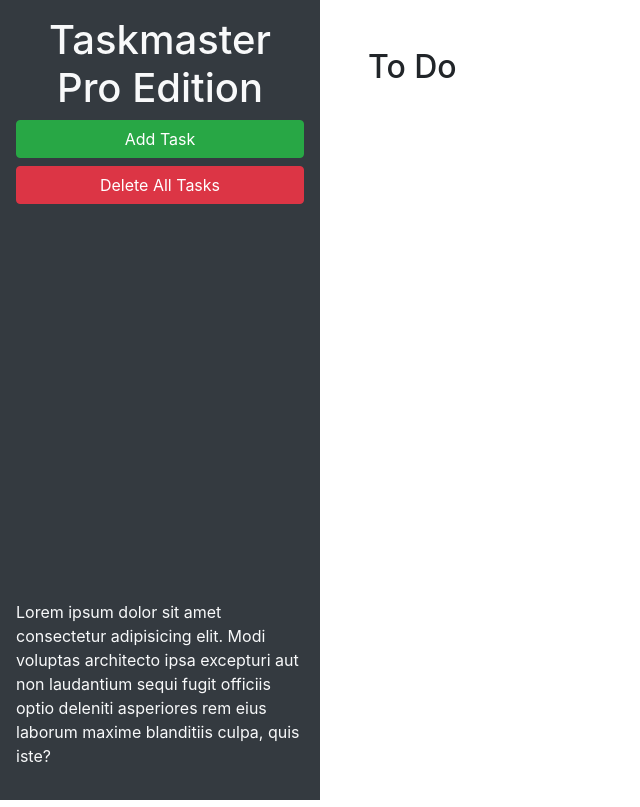
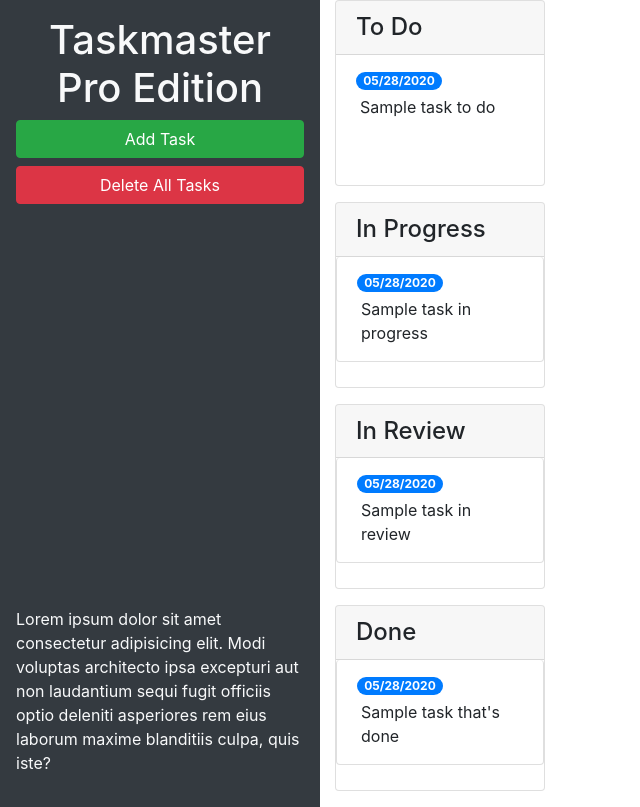
Before and after one commit to Dknowles44/pro-taskmaster, a plain HTML site: page taskmaster-starter/index.html in a window 1280 px wide. Shown: the whole page, without its empty margins (0-640 px from the left). Drawn offline with nearby package versions, Linux system fonts and the light colour scheme.

Commit message:
added columns and updated modal

```diff
--- a/taskmaster-starter/index.html
+++ b/taskmaster-starter/index.html
@@ -24,9 +24,60 @@
       </p>
     </header>
     <main class="col-12 col-lg-9">
-      <div class="m-5">
-        <h2>To Do</h2>
-        <ul id="list-toDo" class="list-group"> </ul>
+      <div class="col-12 col-md-6 col-xl-3 mb-3">
+        <div class="card">
+          <h4 class="card-header">
+            To Do
+          </h4>
+          <ul id="list-toDo" class="list-group list-group-flush">
+            <li class="list-group-item">
+              <span class="badge badge-primary badge-pill">05/28/2020</span>
+              <p class="m-1">Sample task to do</p>
+            </li>
+          </ul>
+        </div>
+      </div>
+        <!-- todo end -->
+  <!-- in progress start -->
+
+  <div class="col-12 col-md-6 col-xl-3 mb-3">
+    <div class="card">
+    <h4 class="card-header">In Progress</h4>
+    <ul id="list-inProgress" class="list-group">
+      <li class="list-group-item">
+        <span class="badge badge-primary badge-pill">05/28/2020</span>
+        <p class="m-1">Sample task in progress</p>
+      </li>
+    </ul>
+    </div>
+  </div>
+  <!-- in progress end -->
+<!-- in review start -->
+<div class="col-12 col-md-6 col-xl-3 mb-3">
+  <div class="card">
+  <h4 class="card-header">In Review</h4>
+  <ul id="list-inReview" class="list-group">
+    <li class="list-group-item">
+      <span class="badge badge-primary badge-pill">05/28/2020</span>
+      <p class="m-1">Sample task in review</p>
+    </li>
+  </ul>
+  </div>
+</div>
+<!-- in review end -->
+<!-- done start -->
+<div class="col-12 col-md-6 col-xl-3 mb-3">
+  <div class="card">
+  <h4 class="card-header">Done</h4>
+  <ul id="list-done" class="list-group">
+    <li class="list-group-item">
+      <span class="badge badge-primary badge-pill">05/28/2020</span>
+      <p class="m-1">Sample task that's done</p>
+    </li>
+  </ul>
+  </div>
+</div>
+<!-- done end -->
       </div>
     </main>
   </div>
@@ -46,11 +97,11 @@
           <form>
             <div class="form-group">
               <label for="modalTaskDescription">Task description</label>
-              <textarea id="modalTaskDescription" rows="3"></textarea>
+              <textarea id="modalTaskDescription" rows="3" class="form-control"></textarea>
             </div>
             <div class="form-group">
               <label for="modalDueDate">Due date</label>
-              <input type="text" id="modalDueDate" placeholder="mm/dd/yyyy" autocomplete="off" />
+              <input type="text" class="form-control" id="modalDueDate" placeholder="mm/dd/yyyy" autocomplete="off" />
             </div>
           </form>
         </div>
```
